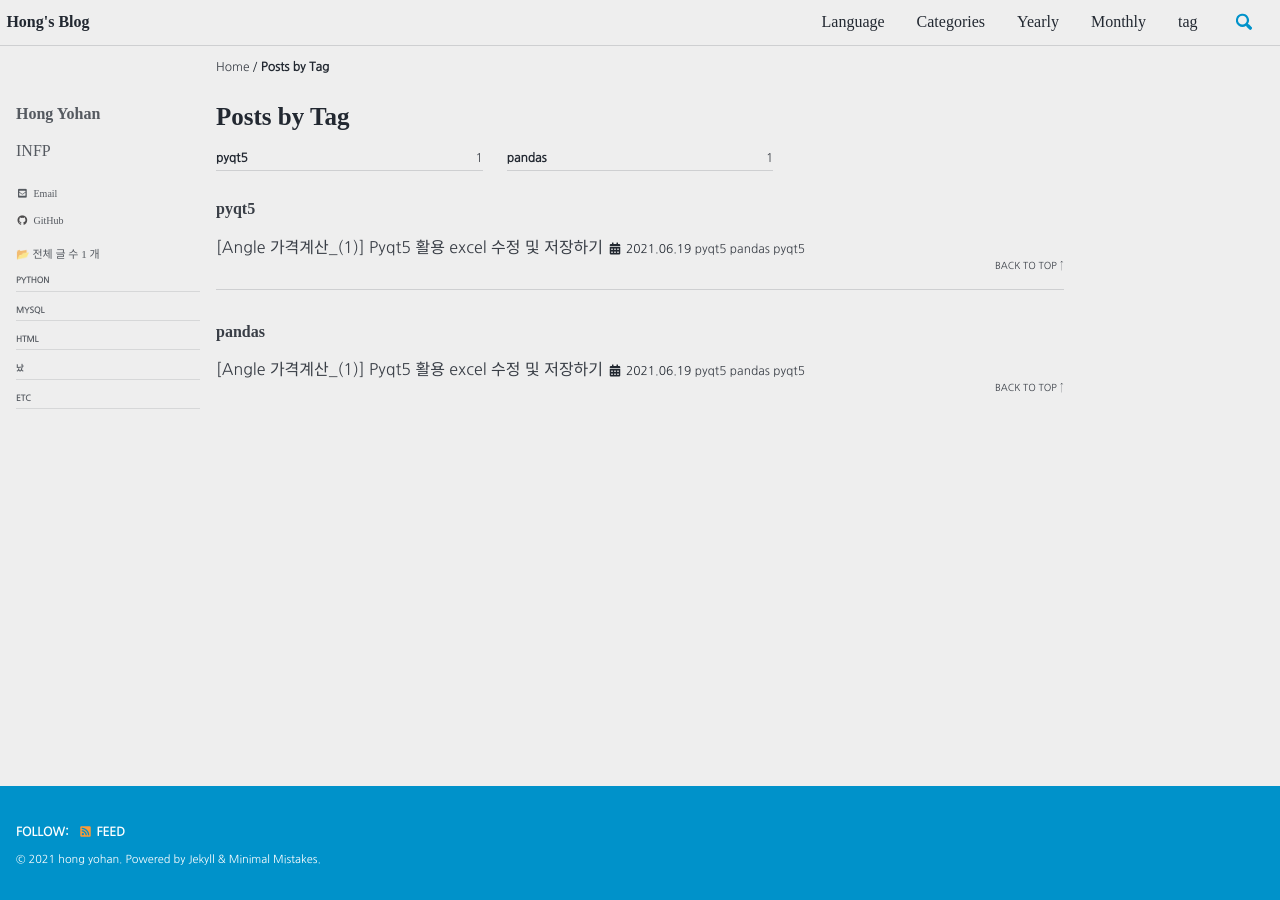
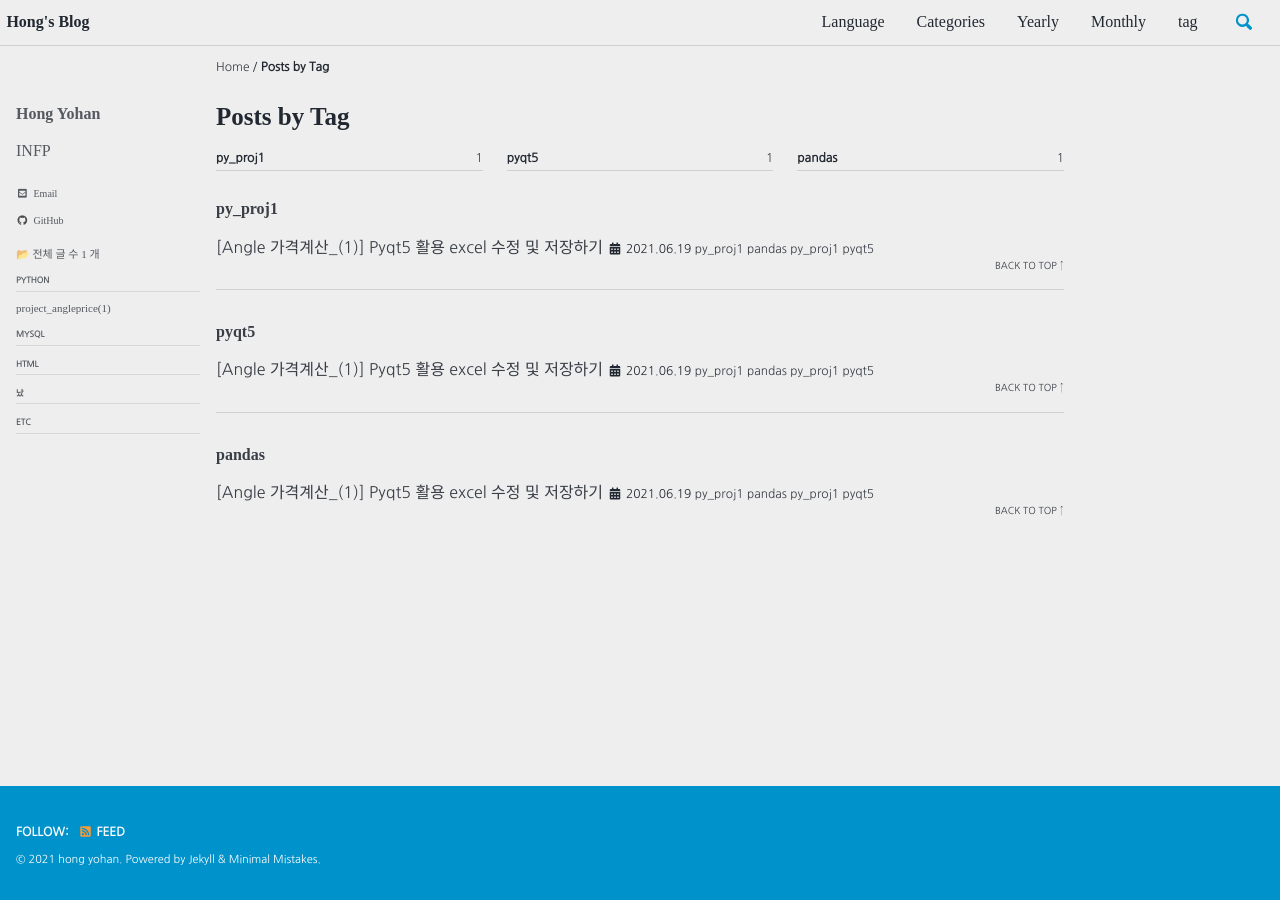
Before and after one commit to hongsusoo/hongsusoo.github.io, a Jekyll site: the page built from _pages/tag-archive.md, in a window 1280 px wide. Built offline with Jekyll 4.4.1, drawn with Linux system fonts in a browser that asks for light colours; cached includes are drawn as plain includes; some web fonts are replaced.

Commit message:
modify blog category

```diff
--- a/_posts/Python/2021-06-18-angleprice_1.md
+++ b/_posts/Python/2021-06-18-angleprice_1.md
@@ -16,9 +16,9 @@ toc: true
 toc_sticky: true
 toc_label: "Label"
 categories:
-  - pyqt5
+  - py_proj1
 tags:
-  - [pyqt5,pandas]
+  - [py_proj1,pyqt5,pandas]
 date: 2021-06-19
 last_modified_at: 2021-06-19
 ---
```
